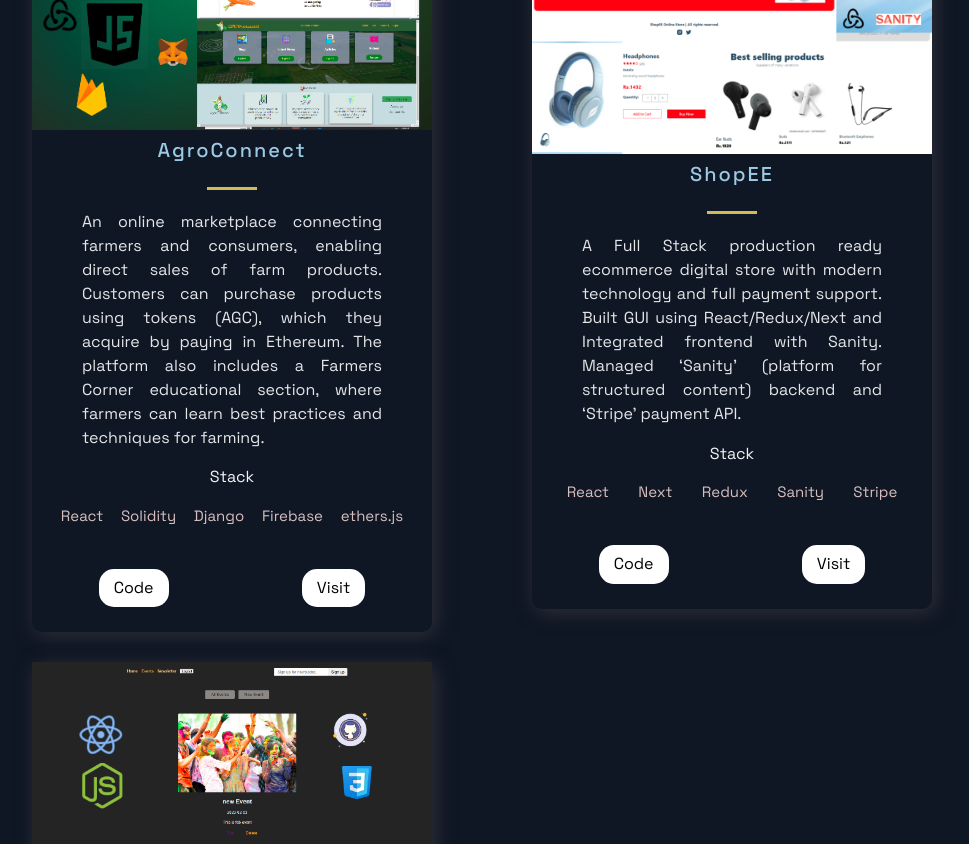
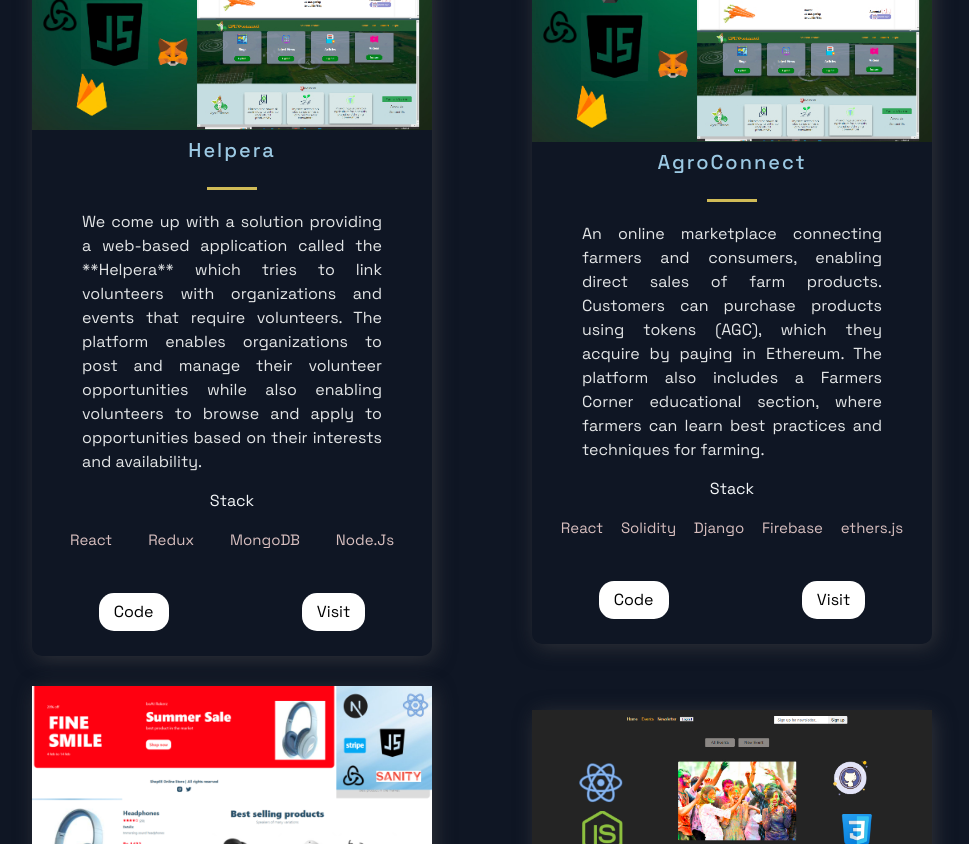
Before and after one commit to adityasshinde/PortFolio, a Next.js app: page / in a window 1280 px wide. Shown: the part 1380-2224 px from the top of the page, without its empty margins (158-1127 px from the left). Built offline with nearby package versions, Linux system fonts and the light colour scheme.

Commit message:
added helpera

```diff
--- a/src/constants/constants.js
+++ b/src/constants/constants.js
@@ -1,5 +1,14 @@
 
 export const projects = [
+  {
+    title: 'Helpera',
+    description: "We come up with a solution providing a web-based application called the **Helpera** which tries to link volunteers with organizations and events that require volunteers. The platform enables organizations to post and manage their volunteer opportunities while also enabling volunteers to browse and apply to opportunities based on their interests and availability.",
+      image: 'images/1.jpg',
+      tags: ['React', 'Redux', 'MongoDB', 'Node.Js'],
+    source: 'https://github.com/adityasshinde/Helpera-Frontend',
+    visit: 'https://github.com/adityasshinde/Helpera-Backend',
+    id: 0,
+  },
   {
     title: 'AgroConnect',
     description: "An online marketplace connecting farmers and consumers, enabling direct sales of farm products. Customers can purchase products using tokens (AGC), which they acquire by paying in Ethereum. The platform also includes a Farmers Corner educational section, where farmers can learn best practices and techniques for farming.",
@@ -7,7 +16,7 @@
       tags: ['React', 'Solidity', 'Django', 'Firebase','ethers.js'],
     source: 'https://github.com/adityasshinde/Agro-Connect-Full-Project',
     visit: 'https://devfolio.co/projects/agroconnect-cc4f',
-    id: 0,
+    id: 1,
   },
   {
     title: 'ShopEE',
@@ -16,7 +25,7 @@
     tags: ['React', 'Next','Redux','Sanity','Stripe'],
     source: 'https://github.com/adityasshinde/Shopee_eccomerce_sanity_stripe',
     visit: 'https://shopee-adityashinde.vercel.app/',
-    id: 1,
+    id: 2,
   },
   {
     title: 'Events Manager',
@@ -25,7 +34,7 @@
     tags: ['ReactJS', 'NodeJS','CSS','React-Router'],
     source: 'https://github.com/adityasshinde/Events',
     visit: 'https://github.com/adityasshinde/Events',
-    id: 2,
+    id: 3,
   }
 ];
 
```
